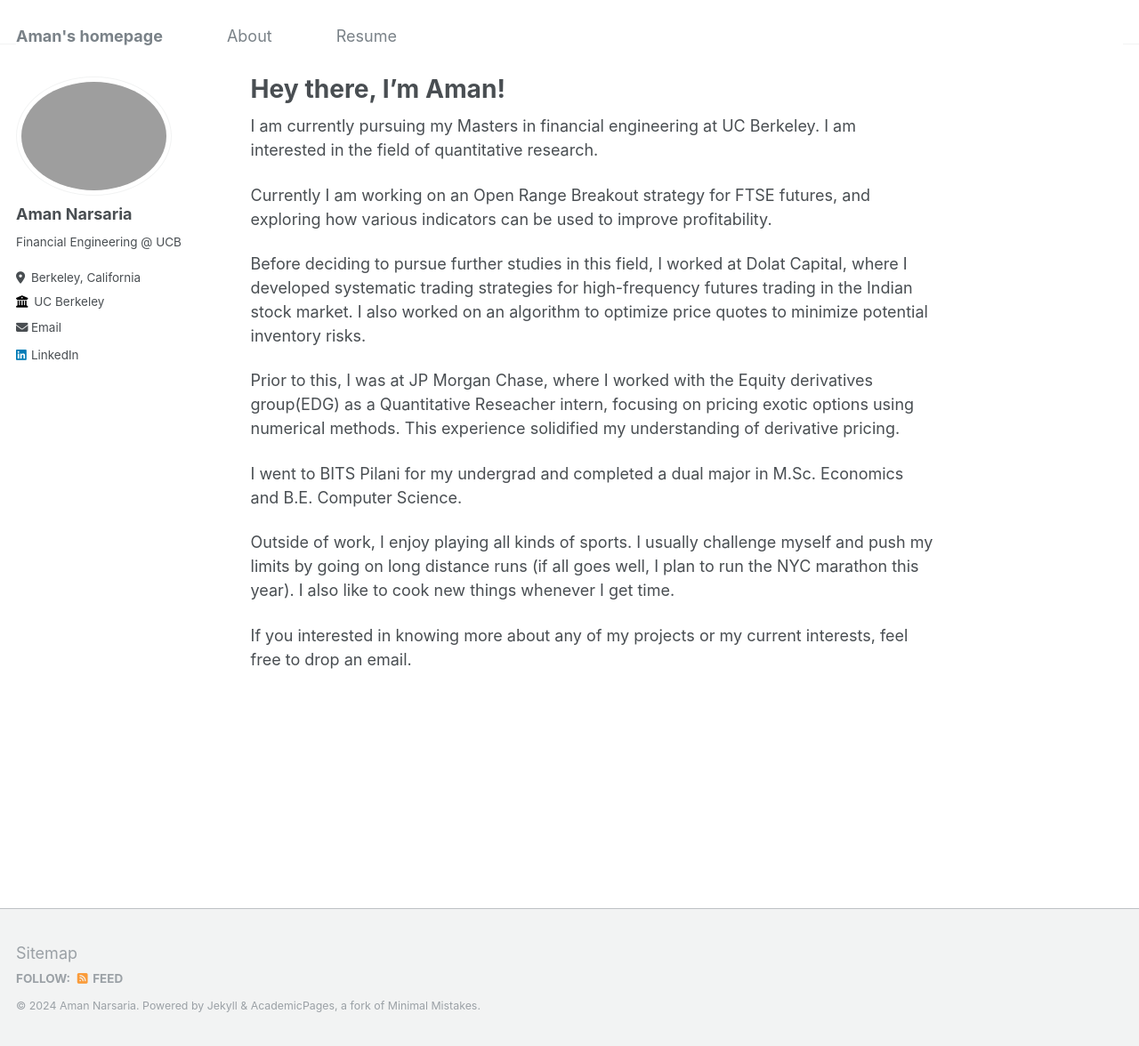
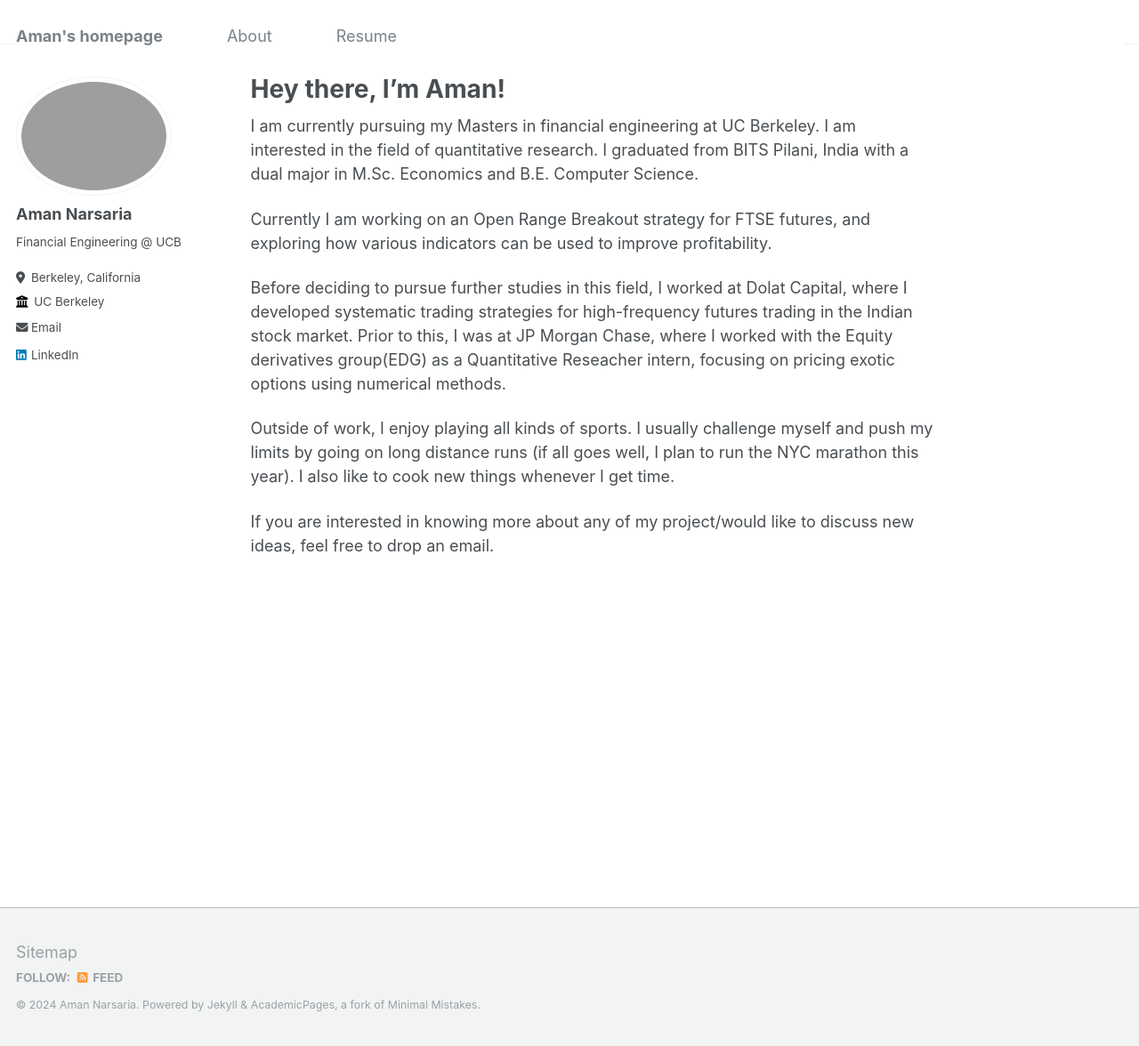
Before and after one commit to amannarsaria4/amannarsaria4.github.io, a Jekyll site: the page built from _pages/about.md, in a window 1280 px wide and 1176 px high. Shown: the whole window at 89% size. Built offline with Jekyll 4.4.1, drawn with Linux system fonts in a browser that asks for light colours.

Commit message:
add files

```diff
--- a/_pages/about.md
+++ b/_pages/about.md
@@ -7,17 +7,13 @@ redirect_from:
   - /about.html
 ---
 
-I am currently pursuing my Masters in financial engineering at UC Berkeley. I am interested in the field of quantitative research.
+I am currently pursuing my Masters in financial engineering at UC Berkeley. I am interested in the field of quantitative research. I graduated from BITS Pilani, India with a dual major in M.Sc. Economics and B.E. Computer Science.
 <!-- I like to build simple and intuitive models that can make sense of complex data.  -->
 
 Currently I am working on an Open Range Breakout strategy for FTSE futures, and exploring how various indicators can be used to improve profitability.
 
-Before deciding to pursue further studies in this field, I worked at Dolat Capital, where I developed systematic trading strategies for high-frequency futures trading in the Indian stock market. I also worked on an algorithm to optimize price quotes to minimize potential inventory risks.
-
-Prior to this, I was at JP Morgan Chase, where I worked with the Equity derivatives group(EDG) as a Quantitative Reseacher intern, focusing on pricing exotic options using numerical methods. This experience solidified my understanding of derivative pricing.
-
-I went to BITS Pilani for my undergrad and completed a dual major in M.Sc. Economics and B.E. Computer Science.
+Before deciding to pursue further studies in this field, I worked at Dolat Capital, where I developed systematic trading strategies for high-frequency futures trading in the Indian stock market. Prior to this, I was at JP Morgan Chase, where I worked with the Equity derivatives group(EDG) as a Quantitative Reseacher intern, focusing on pricing exotic options using numerical methods.
 
 Outside of work, I enjoy playing all kinds of sports. I usually challenge myself and push my limits by going on long distance runs (if all goes well, I plan to run the NYC marathon this year). I also like to cook new things whenever I get time.
 
-If you interested in knowing more about any of my projects or my current interests, feel free to drop an email.
+If you are interested in knowing more about any of my project/would like to discuss new ideas, feel free to drop an email.
```
